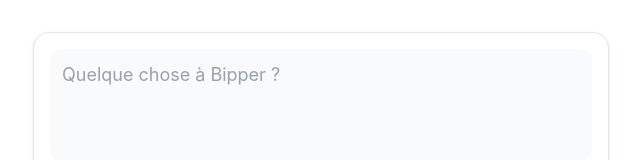
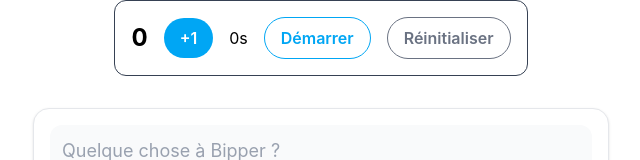
Before and after one commit to pmatth13/Bipper, a React (Vite) app: page / in a window 1280 px wide. Shown: the top 160 px of the page, without its empty margins (319-959 px from the left). Built offline with nearby package versions, Linux system fonts and the light colour scheme; no server answers.

Commit message:
Exercice sur les useEffect

```diff
--- a/src/App.jsx
+++ b/src/App.jsx
@@ -2,6 +2,7 @@ import { supabase } from "./lib/supabase";
 import { BipForm } from "./components/BipForm";
 import { Bip } from "./components/Bip";
 import { useState } from "react";
+import { Chrono } from "./exercices/Chrono";
 
 function App() {
   const [bips, setBips] = useState([]);
@@ -17,6 +18,7 @@ function App() {
   }
   return (
     <>
+      <Chrono />
       <BipForm onBip={handleBip} />
       <div className="flex flex-col gap-3">
         {bips.length === 0 ? (
--- /dev/null
+++ b/src/exercices/Chrono.jsx
@@ -0,0 +1,47 @@
+import { useEffect, useState } from "react";
+
+export function Chrono() {
+  const [clics, setClics] = useState(0);
+  const [secondes, setSecondes] = useState(0);
+  const [enMarche, setEnMarche] = useState(false);
+
+  useEffect(() => {
+    document.title = `Clics : ${clics}`;
+  }, [clics]);
+  useEffect(() => {
+    if (!enMarche) return;
+    const chrono = setInterval(
+      () => setSecondes((precedent) => precedent + 1),
+      1000,
+    );
+    return () => clearInterval(chrono);
+  }, [enMarche]);
+
+  return (
+    <div className="w-fit mx-auto p-4 mb-4 border border-gray-700 rounded-xl flex items-center gap-4 ">
+      <p className="text-2xl font-bold ">{clics}</p>
+      <button
+        className="px-4 py-2 rounded-full bg-sky-500 text-white font-semibold hover:bg-sky-600"
+        onClick={() => setClics(clics + 1)}
+      >
+        +1
+      </button>
+      <p>{secondes}s</p>
+      <button
+        className="px-4 py-2 rounded-full border border-sky-500 text-sky-500 font-semibold hover:bg-sky-500 hover:text-white"
+        onClick={() => setEnMarche(!enMarche)}
+      >
+        {enMarche ? "Arrêter" : "Démarrer"}
+      </button>
+      <button
+        className="px-4 py-2 rounded-full border border-gray-500 text-gray-500 font-semibold hover:bg-gray-500 hover:text-white"
+        onClick={() => {
+          setSecondes(0);
+          setEnMarche(false);
+        }}
+      >
+        Réinitialiser
+      </button>
+    </div>
+  );
+}
```
